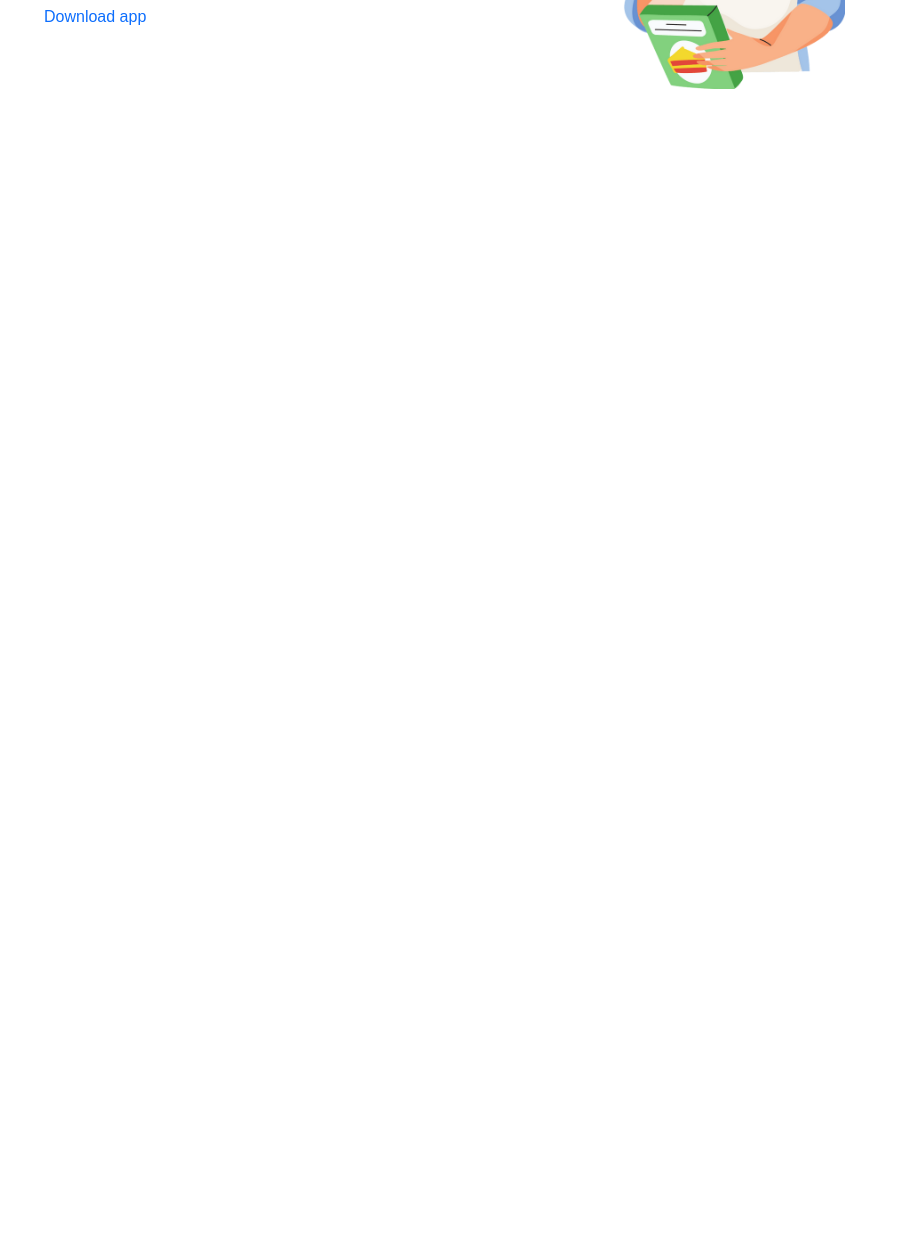
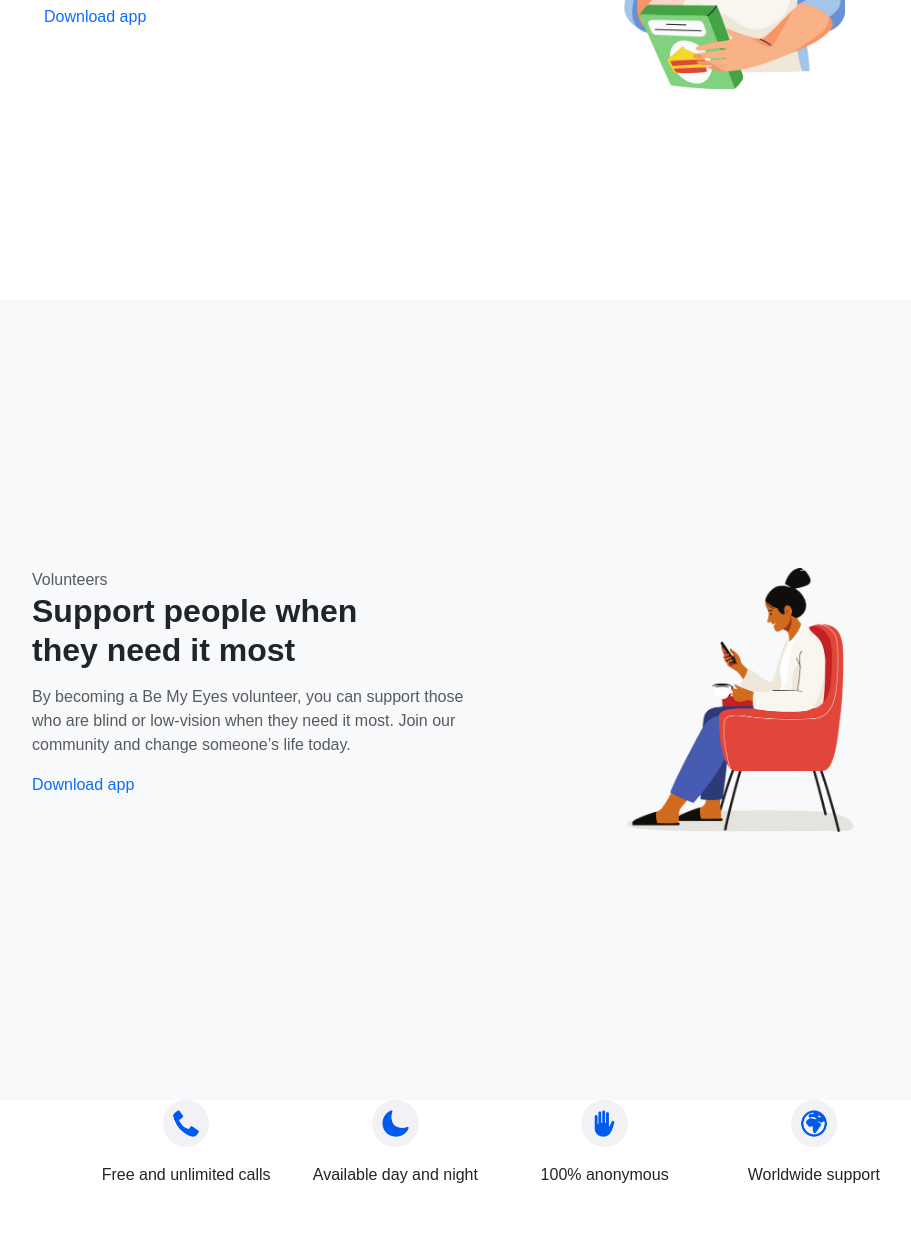
Before and after one commit to sandymosaad/Be-My-Eyes, a plain HTML site: page index.html in a window 1280 px wide. Shown: the part 2283-3534 px from the top of the page, without its empty margins (140-1051 px from the left). Before the commit the page ends 2583 px from the top, so only its background shows below. Drawn offline with nearby package versions, Linux system fonts and the light colour scheme.

Commit message:
added icons section

```diff
--- a/index.html
+++ b/index.html
@@ -174,5 +174,51 @@
       </div>
     </section>
 
+     <section class="vh-100   d-flex align-items-center bg-light volunteers">
+      <div class=" container w-75">
+        <div class="row">
+          <div class="col-md-6">
+            <span class="text-muted d-block">Volunteers</span>
+            <h2 class="fw-bold mb-3 heading-154">Support people when <br> they need it most</h2>
+            <p class="block-text text-muted">By becoming a Be My Eyes volunteer, you can support those who are blind or low-vision when they need it most. Join our community and change someone’s life today.</p>
+            <a href="#" lass="text-primary">Download app</a>
+          </div>
+          <div class="col-md-6 text-center ">
+              <img src="assets/images/16.png" alt="Ray-Ban Meta Glasses" class="w-50">
+          </div>
+        </div>
+      </div>
+    </section>
+
+        <section class="bg-white pb-5">
+      <div class="container">
+        <div class="row w-75 m-auto text-center">
+          <div class="col-md-3">
+            <div class="item">
+              <img src="assets/images/17.png" class="w-25 pb-3">
+              <p>Free and unlimited calls</p>
+            </div>
+          </div>
+          <div class="col-md-3">
+            <div class="item">
+              <img src="assets/images/18.png" class="w-25 pb-3" >
+              <p>Available day and night</p>
+            </div>
+          </div>
+          <div class="col-md-3">
+            <div class="item">
+              <img src="assets/images/19.png" class="w-25 pb-3">
+              <p>100% anonymous</p>
+            </div>
+          </div>
+          <div class="col-md-3">
+            <div class="item">
+              <img src="assets/images/20.png" class="w-25 pb-3">
+              <p>Worldwide support</p>
+            </div>
+          </div>
+        </div>
+      </div>
+    </section>
 </body>
 </html>
```
